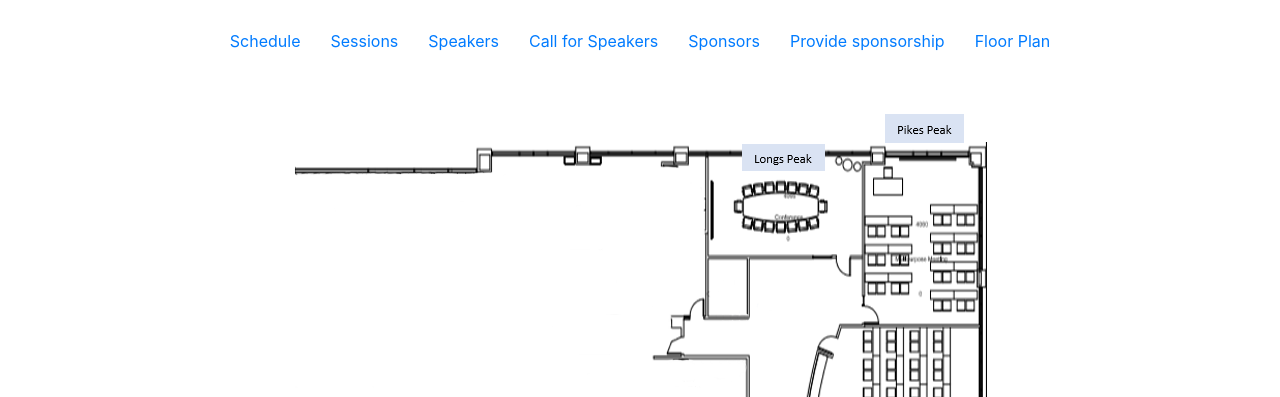
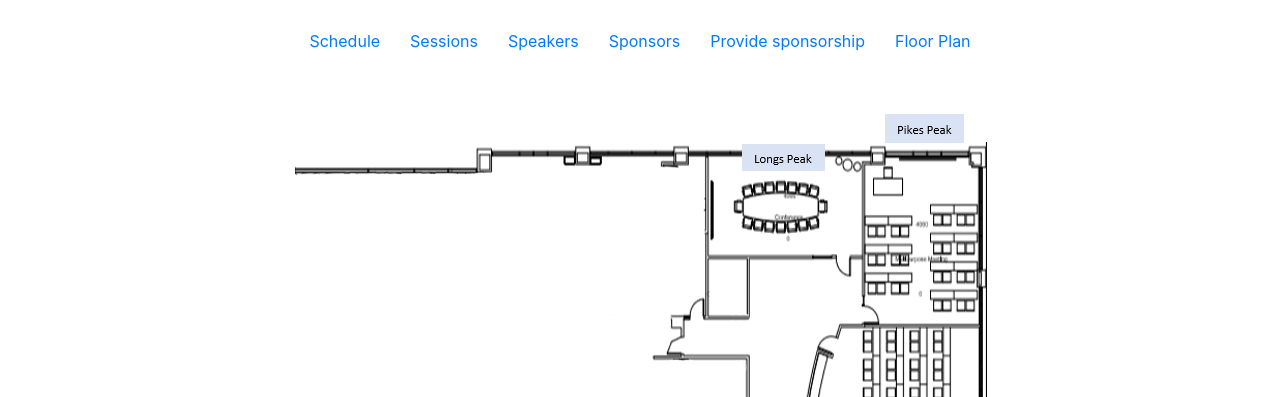
Before and after one commit to denverdevday/may-2019, a plain HTML site: page floorplan.html in a window 1280 px wide. Shown: the part 403-800 px from the top of the page. Drawn offline with nearby package versions, Linux system fonts and the light colour scheme.

Commit message:
Removing CFS link.

```diff
--- a/floorplan.html
+++ b/floorplan.html
@@ -50,9 +50,6 @@
             <a href="./speakers.html#speakers">Speakers</a>
         </div>
         <div class="col-md-auto">
-            <a href="https://sessionize.com/denver-dev-day-summer-2019/">Call for Speakers</a>
-        </div>
-        <div class="col-md-auto">
             <a href="./index.html#sponsors">Sponsors</a>
         </div>
         <div class="col-md-auto">
```
Also changed, not shown: sponsorship.html (+0 -3 lines).
